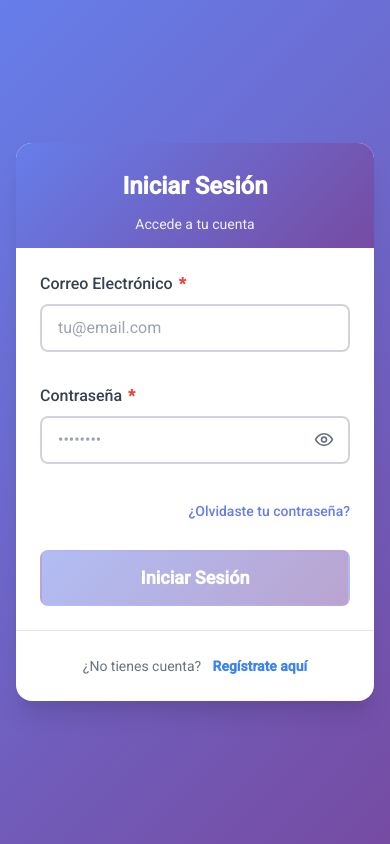
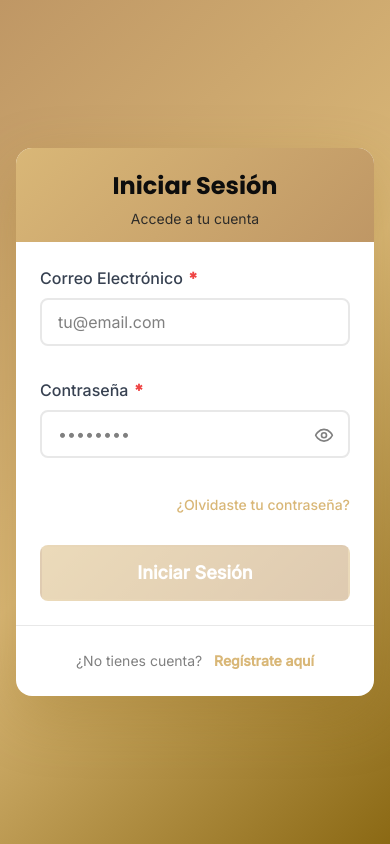
Before and after one commit to SebastianFx/Programacion-Avanzada---Gestor-de-Alojamientos---Monorepo-, an Angular app: page /auth/login in a window 390 px wide. Built offline with nearby package versions, Linux system fonts and the light colour scheme.

Commit message:
Actualización de paleta de colores

```diff
--- a/src/app/atomic/atoms/button/button.component.scss
+++ b/src/app/atomic/atoms/button/button.component.scss
@@ -8,13 +8,12 @@
   transition: all 0.2s ease;
   cursor: pointer;
   border: 2px solid transparent;
-  font-family: inherit;
+  font-family: 'Inter', sans-serif;
   white-space: nowrap;
 
   &:focus {
     outline: none;
-    ring: 2px solid;
-    ring-offset: 2px;
+    box-shadow: 0 0 0 3px rgba(217, 183, 119, 0.3); // 🎨 Focus dorado
   }
 
   // Sizes
@@ -36,61 +35,68 @@
     line-height: 1.75rem;
   }
 
-  // Variants
   &-primary {
-    background: linear-gradient(135deg, #667eea 0%, #764ba2 100%);
+    background: linear-gradient(135deg, #d9b777 0%, #bf9765 100%);
     color: white;
     border-color: transparent;
 
     &:hover:not(:disabled) {
+      background: linear-gradient(135deg, #bf9765 0%, #8b6914 100%);
       transform: translateY(-1px);
-      box-shadow: 0 10px 15px -3px rgba(0, 0, 0, 0.1);
+      box-shadow: 0 10px 15px -3px rgba(139, 105, 20, 0.2);
     }
 
     &:active:not(:disabled) {
       transform: translateY(0);
+      background: linear-gradient(135deg, #8b6914 0%, #bf9765 100%);
     }
   }
 
   &-secondary {
-    background-color: #f3f4f6;
-    color: #374151;
-    border-color: #e5e7eb;
+    background-color: #bf9765;
+    color: white;
+    border-color: #bf9765;
 
     &:hover:not(:disabled) {
-      background-color: #e5e7eb;
+      background-color: #d9b777;
     }
 
     &:active:not(:disabled) {
-      background-color: #d1d5db;
+      background-color: #8b6914;
     }
   }
 
   &-outline {
     background-color: transparent;
-    color: #667eea;
-    border-color: #667eea;
+    color: #d9b777;
+    border-color: #d9b777;
 
     &:hover:not(:disabled) {
-      background-color: #f5f3ff;
+      background-color: rgba(217, 183, 119, 0.1);
+      border-color: #bf9765;
+      color: #bf9765;
     }
 
     &:active:not(:disabled) {
-      background-color: #ede9fe;
+      background-color: rgba(217, 183, 119, 0.2);
+      border-color: #8b6914;
+      color: #8b6914;
     }
   }
 
   &-text {
     background-color: transparent;
-    color: #667eea;
+    color: #d9b777;
     border-color: transparent;
 
     &:hover:not(:disabled) {
-      background-color: #f5f3ff;
+      background-color: rgba(217, 183, 119, 0.1);
+      color: #bf9765;
     }
 
     &:active:not(:disabled) {
-      background-color: #ede9fe;
+      background-color: rgba(217, 183, 119, 0.2);
+      color: #8b6914;
     }
   }
 
--- a/src/app/atomic/atoms/input/input.component.scss
+++ b/src/app/atomic/atoms/input/input.component.scss
@@ -10,63 +10,63 @@
   padding: 0.625rem 1rem;
   font-size: 1rem;
   line-height: 1.5rem;
-  color: #111827;
+  color: #0d0d0d;
   background-color: white;
-  border: 2px solid #d1d5db;
+  border: 2px solid #e8e8e8;
   border-radius: 0.5rem;
   transition: all 0.2s ease;
-  font-family: inherit;
+  font-family: 'Inter', sans-serif;
 
   &::placeholder {
-    color: #9ca3af;
+    color: #808080;
   }
 
   &:hover:not(:disabled):not(:focus) {
-    border-color: #9ca3af;
+    border-color: #bf9765;
   }
 
   &:focus {
     outline: none;
-    border-color: #667eea;
-    box-shadow: 0 0 0 3px rgba(102, 126, 234, 0.1);
+    border-color: #d9b777;
+    box-shadow: 0 0 0 3px rgba(217, 183, 119, 0.15); // Sombra dorada suave
   }
 
   &-focused {
-    border-color: #667eea;
-    box-shadow: 0 0 0 3px rgba(102, 126, 234, 0.1);
+    border-color: #d9b777;
+    box-shadow: 0 0 0 3px rgba(217, 183, 119, 0.15);
   }
 
   &-error {
-    border-color: #ef4444;
+    border-color: #b22222;
 
     &:focus {
-      border-color: #ef4444;
-      box-shadow: 0 0 0 3px rgba(239, 68, 68, 0.1);
+      border-color: #b22222;
+      box-shadow: 0 0 0 3px rgba(178, 34, 34, 0.15);
     }
   }
 
   &-success {
-    border-color: #10b981;
+    border-color: #2e8b57;
 
     &:focus {
-      border-color: #10b981;
-      box-shadow: 0 0 0 3px rgba(16, 185, 129, 0.1);
+      border-color: #2e8b57;
+      box-shadow: 0 0 0 3px rgba(46, 139, 87, 0.15);
     }
   }
 
   &-disabled {
-    background-color: #f3f4f6;
-    color: #9ca3af;
+    background-color: #f2f2f2;
+    color: #808080;
     cursor: not-allowed;
 
     &::placeholder {
-      color: #d1d5db;
+      color: #e8e8e8;
     }
   }
 
   &:disabled {
-    background-color: #f3f4f6;
-    color: #9ca3af;
+    background-color: #f2f2f2;
+    color: #808080;
     cursor: not-allowed;
   }
 }
@@ -83,7 +83,7 @@
   transform: translateY(-50%);
   background: none;
   border: none;
-  color: #6b7280;
+  color: #808080;
   cursor: pointer;
   padding: 0.25rem;
   display: flex;
@@ -92,12 +92,12 @@
   transition: color 0.2s ease;
 
   &:hover:not(:disabled) {
-    color: #374151;
+    color: #bf9765;
   }
 
   &:focus {
     outline: none;
-    color: #667eea;
+    color: #d9b777;
   }
 
   &:disabled {
--- a/src/app/atomic/organisms/login-form/login-form.component.scss
+++ b/src/app/atomic/organisms/login-form/login-form.component.scss
@@ -3,6 +3,7 @@
   display: flex;
   flex-direction: column;
   gap: 0.5rem;
+  font-family: 'Inter', sans-serif;
 }
 
 .alert {
@@ -17,25 +18,25 @@
 
   &-error {
     background-color: #fef2f2;
-    color: #991b1b;
+    color: #b22222;
     border: 1px solid #fecaca;
   }
 
   &-success {
     background-color: #f0fdf4;
-    color: #166534;
+    color: #2e8b57;
     border: 1px solid #bbf7d0;
   }
 
   &-info {
     background-color: #eff6ff;
-    color: #1e40af;
+    color: #4682b4;
     border: 1px solid #bfdbfe;
   }
 
   &-warning {
     background-color: #fffbeb;
-    color: #92400e;
+    color: #d2691e;
     border: 1px solid #fde68a;
   }
 }
@@ -49,21 +50,26 @@
 .forgot-password-link {
   background: none;
   border: none;
-  color: #667eea;
+  color: #d9b777;
   font-size: 0.875rem;
   font-weight: 500;
+  font-family: 'Inter', sans-serif;
   cursor: pointer;
   padding: 0.25rem 0;
   transition: color 0.2s ease;
 
   &:hover {
-    color: #5568d3;
+    color: #bf9765;
     text-decoration: underline;
   }
 
   &:focus {
     outline: none;
-    color: #5568d3;
+    color: #8b6914;
+  }
+
+  &:active {
+    color: #8b6914;
   }
 }
 
--- a/src/app/core/services/auth.service.ts
+++ b/src/app/core/services/auth.service.ts
@@ -8,7 +8,7 @@ import { AuthResponse, User } from '../models/auth.model';
   providedIn: 'root',
 })
 export class AuthService {
-  private baseUrl = 'http://localhost:8080/alojamiento/api/auth'; // 🔴 CAMBIAR SEGÚN TU BACKEND
+  private baseUrl = 'http://localhost:8080/alojamiento/api/auth'; // RUTA DEL BACKEND
 
   private currentUserSubject = new BehaviorSubject<User | null>(null);
   public currentUser$ = this.currentUserSubject.asObservable();
--- a/src/app/features/auth/pages/login/login.component.scss
+++ b/src/app/features/auth/pages/login/login.component.scss
@@ -3,7 +3,7 @@
   display: flex;
   align-items: center;
   justify-content: center;
-  background: linear-gradient(135deg, #667eea 0%, #764ba2 100%);
+  background: linear-gradient(135deg, #bf9765 0%, #d9b777 50%, #8b6914 100%);
   padding: 1.5rem;
 }
 
@@ -12,26 +12,27 @@
   max-width: 450px;
   background: white;
   border-radius: 1rem;
-  box-shadow: 0 20px 25px -5px rgba(0, 0, 0, 0.1),
-              0 10px 10px -5px rgba(0, 0, 0, 0.04);
+  box-shadow: 0 20px 60px rgba(139, 105, 20, 0.25);
   overflow: hidden;
 }
 
 .header {
   text-align: center;
   padding: 2rem 2rem 1rem;
-  background: linear-gradient(135deg, #667eea 0%, #764ba2 100%);
+  background: linear-gradient(135deg, #d9b777 0%, #bf9765 100%);
   color: white;
 
   .title {
-    font-size: 1.875rem;
+    font-size: 1.875rem; // H1 responsive
     font-weight: 700;
+    font-family: 'Poppins', sans-serif;
     margin: 0 0 0.5rem;
   }
 
   .subtitle {
     font-size: 1rem;
-    opacity: 0.9;
+    font-family: 'Inter', sans-serif;
+    opacity: 0.95;
     margin: 0;
   }
 }
@@ -39,23 +40,28 @@
 .register-link {
   text-align: center;
   padding: 1.5rem 2rem;
-  border-top: 1px solid #e5e7eb;
+  border-top: 1px solid #e8e8e8;
   font-size: 0.875rem;
-  color: #6b7280;
+  color: #808080;
+  font-family: 'Inter', sans-serif;
 
   span {
     margin-right: 0.5rem;
   }
 
   .link-primary {
-    color: #3b82f6;
+    color: #d9b777;
     font-weight: 600;
     cursor: pointer;
     transition: color 0.2s;
 
     &:hover {
-      color: #2563eb;
+      color: #bf9765;
       text-decoration: underline;
+    }
+
+    &:active {
+      color: #8b6914;
     }
   }
 }
--- a/src/index.html
+++ b/src/index.html
@@ -1,13 +1,15 @@
 <!DOCTYPE html>
-<html lang="en">
+<html lang="es">
   <head>
     <meta charset="utf-8" />
-    <title>ProyectoAvanzadaUI</title>
+    <title>Sistema de Alojamientos</title>
     <base href="/" />
     <meta name="viewport" content="width=device-width, initial-scale=1" />
     <link rel="icon" type="image/x-icon" href="favicon.ico" />
+    <link rel="preconnect" href="https://fonts.googleapis.com" />
+    <link rel="preconnect" href="https://fonts.gstatic.com" crossorigin />
     <link
-      href="https://fonts.googleapis.com/css2?family=Roboto:wght@300;400;500&display=swap"
+      href="https://fonts.googleapis.com/css2?family=Poppins:wght@500;600;700&family=Inter:wght@400;500&display=swap"
       rel="stylesheet"
     />
     <link href="https://fonts.googleapis.com/icon?family=Material+Icons" rel="stylesheet" />
--- a/src/styles.scss
+++ b/src/styles.scss
@@ -12,7 +12,7 @@
 // Include Material core styles (must be included once)
 @include mat.core();
 
-// Definir la paleta personalizada dorada
+// Definir la paleta personalizada dorada según documento de diseño
 $gold-palette: (
   50: #fef9f1,
   100: #fef3e2,
@@ -70,7 +70,7 @@ $my-theme: mat.m2-define-light-theme(
 @include mat.all-component-themes($my-theme);
 
 // ============================================
-// ESTILOS GLOBALES
+// ESTILOS GLOBALES SEGÚN DOCUMENTO DE DISEÑO
 // ============================================
 
 * {
@@ -82,7 +82,8 @@ $my-theme: mat.m2-define-light-theme(
 html,
 body {
   height: 100%;
-  font-family: 'Roboto', 'Segoe UI', Tahoma, Geneva, Verdana, sans-serif;
+  // TIPOGRAFÍA: Inter para UI
+  font-family: 'Inter', 'Roboto', 'Segoe UI', Tahoma, Geneva, Verdana, sans-serif;
   background-color: vars.$color-background;
   color: vars.$color-text-primary;
   line-height: 1.6;
@@ -92,10 +93,64 @@ body {
   margin: 0;
   -webkit-font-smoothing: antialiased;
   -moz-osx-font-smoothing: grayscale;
+  // Body base: 16px, Inter 400
+  font-size: 16px;
+  font-weight: 400;
 }
 
 // ============================================
-// SCROLLBAR PERSONALIZADO
+// TIPOGRAFÍA SEGÚN DOCUMENTO DE DISEÑO
+// ============================================
+
+// Títulos usan Poppins
+h1,
+h2,
+h3,
+h4,
+h5,
+h6 {
+  font-family: 'Poppins', sans-serif;
+  color: vars.$color-text-dark;
+  margin: 0;
+}
+
+// H1 — 32/40 px, Poppins 700, #0D0D0D
+h1 {
+  font-size: 2rem; // 32px
+  line-height: 2.5rem; // 40px
+  font-weight: 700;
+}
+
+// H2 — 28/36 px, Poppins 600, #0D0D0D
+h2 {
+  font-size: 1.75rem; // 28px
+  line-height: 2.25rem; // 36px
+  font-weight: 600;
+}
+
+// H3 — 22/30 px, Poppins 600, #0D0D0D
+h3 {
+  font-size: 1.375rem; // 22px
+  line-height: 1.875rem; // 30px
+  font-weight: 600;
+}
+
+// H4 — 18/26 px, Poppins 500, #0D0D0D
+h4 {
+  font-size: 1.125rem; // 18px
+  line-height: 1.625rem; // 26px
+  font-weight: 500;
+}
+
+// Texto de cuerpo (Inter)
+p {
+  font-family: 'Inter', sans-serif;
+  color: vars.$color-text-primary;
+  margin: 0;
+}
+
+// ============================================
+// SCROLLBAR PERSONALIZADO CON COLORES DORADOS
 // ============================================
 
 ::-webkit-scrollbar {
@@ -200,27 +255,30 @@ body {
 // PERSONALIZACIÓN DE ANGULAR MATERIAL
 // ============================================
 
-// Botones de Angular Material
+// Botones de Angular Material con colores dorados
 .mat-mdc-raised-button {
   letter-spacing: 0.5px;
   text-transform: none;
   font-weight: 600;
+  font-family: 'Inter', sans-serif;
 }
 
 // Form fields de Angular Material
 .mat-mdc-form-field {
+  font-family: 'Inter', sans-serif;
+
   .mat-mdc-form-field-subscript-wrapper {
     margin-top: 0.25rem;
   }
 }
 
-// Efectos de ripple personalizados
+// Efectos de ripple personalizados con colores dorados
 .mat-ripple-element {
   background-color: rgba(217, 183, 119, 0.2) !important;
 }
 
 // ============================================
-// UTILIDADES ADICIONALES
+// UTILIDADES ADICIONALES (COLORES DORADOS)
 // ============================================
 
 .text-primary {
@@ -280,10 +338,25 @@ body {
   body {
     font-size: 14px;
   }
+
+  h1 {
+    font-size: 1.5rem; // 24px
+    line-height: 2rem; // 32px
+  }
+
+  h2 {
+    font-size: 1.375rem; // 22px
+    line-height: 1.875rem; // 30px
+  }
 }
 
 @media (max-width: 480px) {
   body {
     font-size: 13px;
   }
+
+  h1 {
+    font-size: 1.25rem; // 20px
+    line-height: 1.75rem; // 28px
+  }
 }
```
